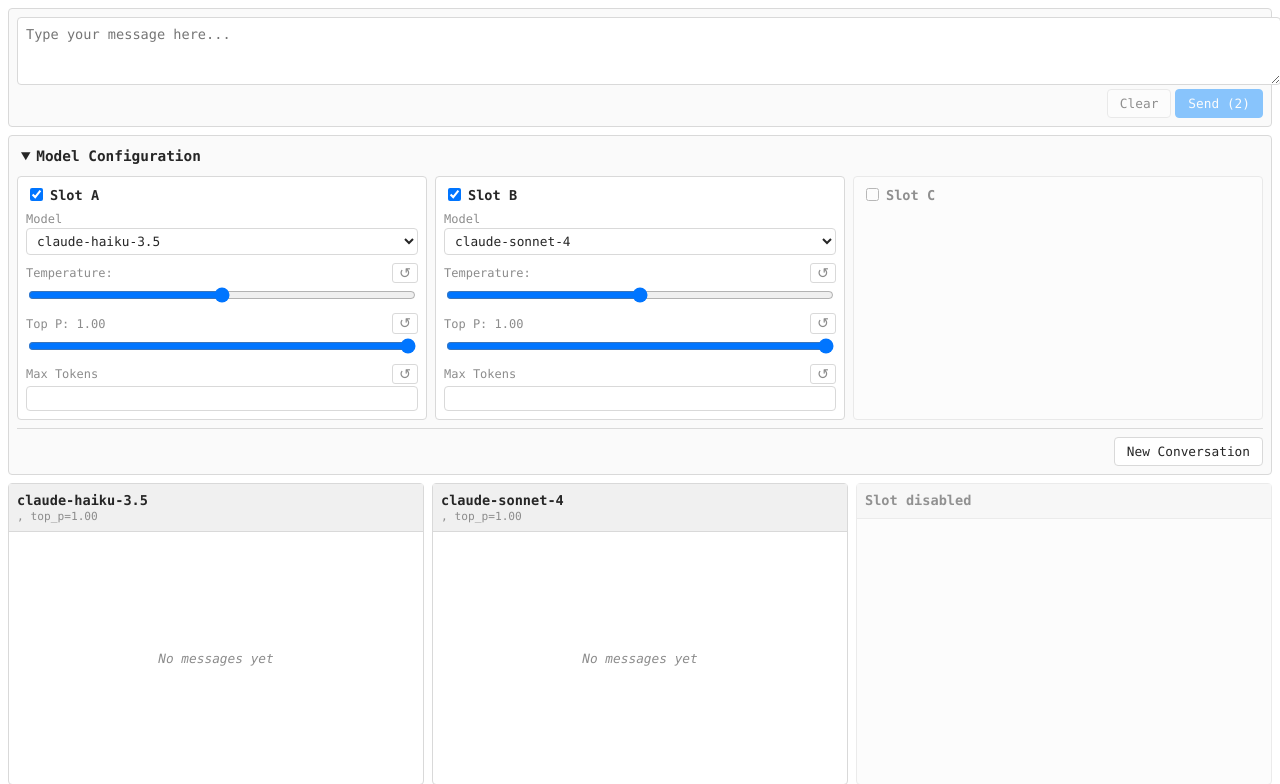
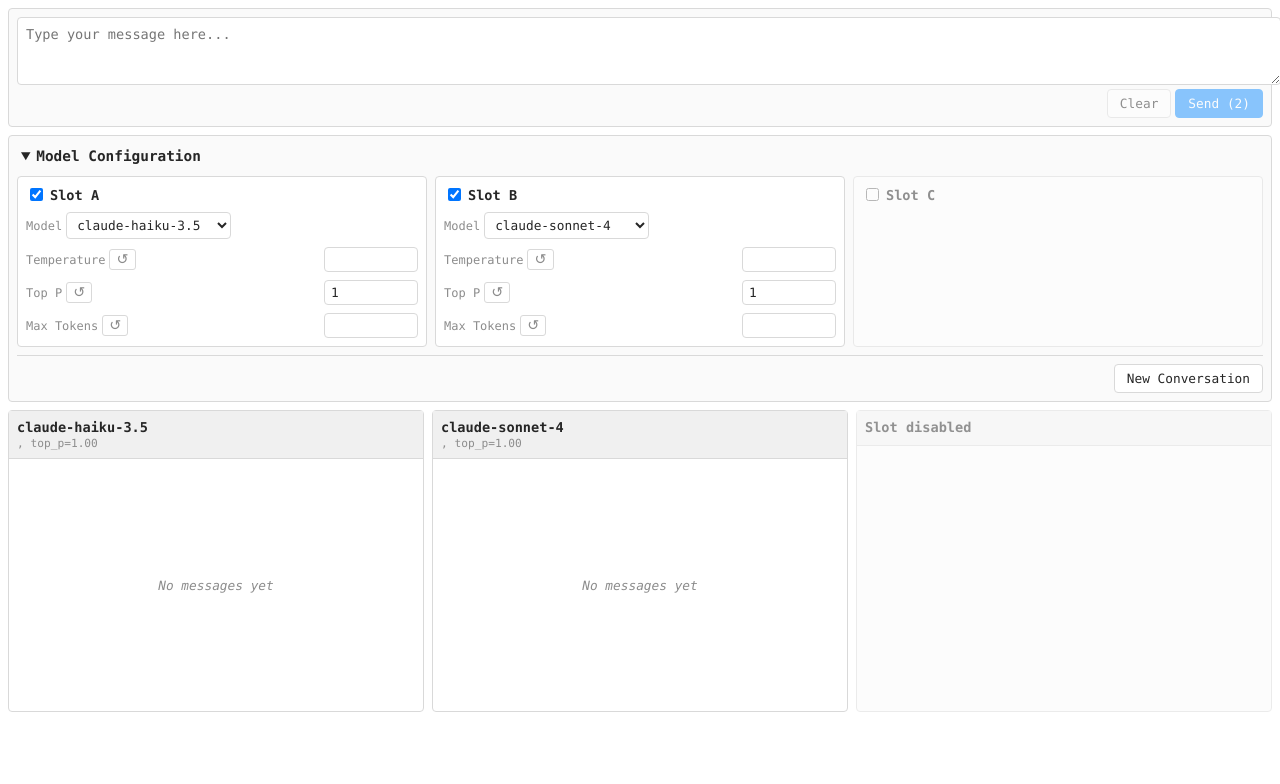
Before and after one commit to pborenstein/apantli, a FastAPI app: page /compare in a window 1280 px wide. Shown: the part 52-836 px from the top of the page. Run offline with FastAPI, Linux system fonts and the light colour scheme; parts of the project's set-up code (start-up, migrations or seed data) failed here and were passed over.

Commit message:
Compare: improve parameter controls and add token usage display
UI improvements:
- Replace temperature/top_p sliders with compact number inputs (80px wide)
- Change parameter layout from vertical to horizontal for space efficiency
- All controls now on single line: label, reset button, input field
- Adjust top_p step from 0.05 to 0.01 for finer control

Help text:
- Add hover tooltips to Temperature and Top P labels and inputs
- Temperature: "Controls randomness: higher values (>1) = more creative/random, lower values (<1) = more focused/deterministic"
- Top P: "Controls diversity via nucleus sampling: lower values (<0.9) = more focused, higher values (>0.9) = more variety"

Token usage:
- Display token counts below each assistant response
- Format: "28→165 tokens (193 total)" showing prompt→completion (total)
- Capture usage data from streaming response chunks
- Store token metadata with message history in localStorage
- Style: small monospace font, secondary color, 4px top margin

Technical:
- CSS: Separate select and number input rules, add .message-meta styles
- JS: Track usage object during streaming, attach to message on completion
- Cache-busting: Bump version to 2025-11-05-002 for CSS and JS

```diff
--- a/apantli/static/css/compare.css
+++ b/apantli/static/css/compare.css
@@ -159,21 +159,22 @@ body {
 
 .form-group {
   display: flex;
-  flex-direction: column;
-  gap: 2px;
+  flex-direction: row;
+  align-items: center;
+  gap: var(--spacing-xs);
 }
 
 .param-header {
   display: flex;
-  justify-content: space-between;
   align-items: center;
   gap: var(--spacing-xs);
+  flex: 1;
 }
 
 .form-group label {
   font-size: 0.75rem;
   color: var(--color-text-secondary);
-  flex: 1;
+  white-space: nowrap;
 }
 
 .btn-reset {
@@ -195,7 +196,16 @@ body {
   border-color: var(--color-primary);
 }
 
-.form-group select,
+.form-group select {
+  padding: 4px 6px;
+  border: 1px solid var(--color-border);
+  background: var(--color-background);
+  color: var(--color-text);
+  font-family: var(--font-mono);
+  font-size: 0.8rem;
+  border-radius: 4px;
+}
+
 .form-group input[type="number"] {
   padding: 4px 6px;
   border: 1px solid var(--color-border);
@@ -204,6 +214,7 @@ body {
   font-family: var(--font-mono);
   font-size: 0.8rem;
   border-radius: 4px;
+  width: 80px;
 }
 
 .form-group input[type="range"] {
@@ -309,6 +320,13 @@ body {
   font-size: 0.85rem;
 }
 
+.message-meta {
+  font-size: 0.65rem;
+  color: var(--color-text-secondary);
+  margin-top: 4px;
+  font-family: var(--font-mono);
+}
+
 /* Input Panel */
 .input-panel {
   padding: var(--spacing-sm);
--- a/apantli/static/js/compare.js
+++ b/apantli/static/js/compare.js
@@ -249,6 +249,7 @@ function compareApp() {
         const decoder = new TextDecoder()
         let buffer = ''
         let assistantMessage = ''
+        let usage = null
 
         while (true) {
           const { done, value } = await reader.read()
@@ -279,6 +280,11 @@ function compareApp() {
                   assistantMessage += content
                   slot.streamingContent = assistantMessage
                 }
+
+                // Capture usage information if present
+                if (chunk.usage) {
+                  usage = chunk.usage
+                }
               } catch (parseErr) {
                 console.error('Failed to parse chunk:', parseErr, data)
               }
@@ -286,11 +292,16 @@ function compareApp() {
           }
         }
 
-        // Add complete assistant message to history
+        // Add complete assistant message to history with usage info
         if (assistantMessage) {
           slot.messages.push({
             role: 'assistant',
-            content: assistantMessage
+            content: assistantMessage,
+            tokens: usage ? {
+              prompt: usage.prompt_tokens || 0,
+              completion: usage.completion_tokens || 0,
+              total: usage.total_tokens || 0
+            } : null
           })
         }
 
--- a/templates/compare.html
+++ b/templates/compare.html
@@ -7,12 +7,12 @@
     <link rel="manifest" href="/static/site.webmanifest">
     <script>
         // Version marker to help debug caching issues
-        window.APANTLI_VERSION = '2025-11-04-007';
+        window.APANTLI_VERSION = '2025-11-05-002';
     </script>
     <script defer src="/static/alpine-persist.min.js"></script>
     <script defer src="/static/alpine.min.js"></script>
     <link rel="stylesheet" href="/static/css/dashboard.css">
-    <link rel="stylesheet" href="/static/css/compare.css">
+    <link rel="stylesheet" href="/static/css/compare.css?v=20251105-2">
 </head>
 <body x-data="compareApp()" x-init="init()" :data-theme="theme">
     <header class="header">
@@ -77,8 +77,8 @@
 
                                 <div class="form-group">
                                     <div class="param-header">
-                                        <label>
-                                            Temperature: <span x-text="slot.temperature.toFixed(1)"></span>
+                                        <label title="Controls randomness: higher values (>1) = more creative/random, lower values (<1) = more focused/deterministic">
+                                            Temperature
                                         </label>
                                         <button
                                             type="button"
@@ -89,18 +89,19 @@
                                         </button>
                                     </div>
                                     <input
-                                        type="range"
+                                        type="number"
                                         min="0"
                                         max="2"
                                         step="0.1"
                                         x-model.number="slot.temperature"
-                                        @input="saveState()">
+                                        @input="saveState()"
+                                        title="Controls randomness: higher values (>1) = more creative/random, lower values (<1) = more focused/deterministic">
                                 </div>
 
                                 <div class="form-group">
                                     <div class="param-header">
-                                        <label>
-                                            Top P: <span x-text="slot.top_p.toFixed(2)"></span>
+                                        <label title="Controls diversity via nucleus sampling: lower values (<0.9) = more focused, higher values (>0.9) = more variety">
+                                            Top P
                                         </label>
                                         <button
                                             type="button"
@@ -111,12 +112,13 @@
                                         </button>
                                     </div>
                                     <input
-                                        type="range"
+                                        type="number"
                                         min="0"
                                         max="1"
-                                        step="0.05"
+                                        step="0.01"
                                         x-model.number="slot.top_p"
-                                        @input="saveState()">
+                                        @input="saveState()"
+                                        title="Controls diversity via nucleus sampling: lower values (<0.9) = more focused, higher values (>0.9) = more variety">
                                 </div>
 
                                 <div class="form-group">
@@ -179,6 +181,7 @@
                                 <div class="message" :class="`message-${msg.role}`">
                                     <div class="message-role" x-text="msg.role.toUpperCase()"></div>
                                     <div class="message-content" x-text="msg.content"></div>
+                                    <div class="message-meta" x-show="msg.tokens" x-text="msg.tokens ? `${msg.tokens.prompt}→${msg.tokens.completion} tokens (${msg.tokens.total} total)` : ''"></div>
                                 </div>
                             </template>
 
@@ -209,6 +212,6 @@
         </svg>
     </footer>
 
-    <script src="/static/js/compare.js?v=20251104-7"></script>
+    <script src="/static/js/compare.js?v=20251105-2"></script>
 </body>
 </html>
```
